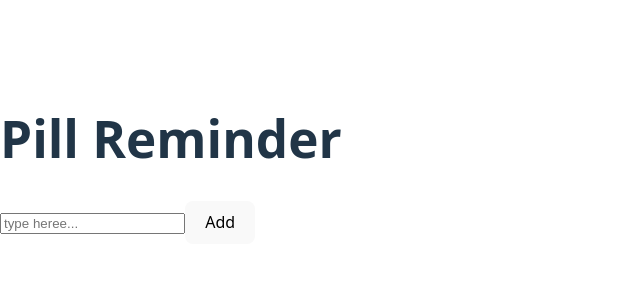
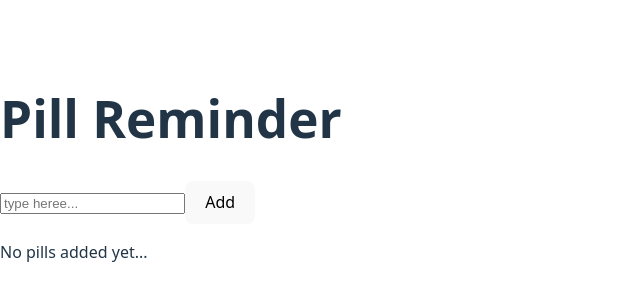
Before and after one commit to pamplonajp45-eng/Pill_reminder, a React (Vite) app: page / in a window 1280 px wide. Shown: the part 232-532 px from the top of the page, without its empty margins (0-640 px from the left). Built offline with nearby package versions, Linux system fonts and the light colour scheme.

Commit message:
with localStorage

```diff
--- a/src/App.jsx
+++ b/src/App.jsx
@@ -1,29 +1,38 @@
-import { useState } from "react";
-
+import { useState, useEffect } from "react";
 import PillInput from "./PillInput";
 import PillList from "./PillList";
 
 export default function App() {
-  const [pills, setPills] = useState ([]);
+const [pills, setPills] = useState(() => {
+    const saved = localStorage.getItem("pills");
+    return saved ? JSON.parse(saved) : [];
+  });
 
-  function addPill(pill) {
+useEffect(() => {
+  localStorage.setItem("pills", JSON.stringify(pills));
+  }, [pills]);
+
+function addPill(pill) {
     setPills(prev => [...prev, pill]);
   }
 
-  function deletePill(index) {
+function deletePill(index) {
     setPills(prev => prev.filter((_,i) => i !== index));
   }
 
-  return (
+return (
     <div>
       <h1>Pill Reminder</h1>
 
 
       <PillInput
         onAdd={addPill}  />
-      <PillList
+        {pills.length === 0 ? (
+          <p>No pills added yet...</p>
+        ):(<PillList
         pills={pills}
-        onDelete={deletePill} />
+        onDelete={deletePill} />)}
+
     </div>
   );
 }
--- a/src/PillInput.jsx
+++ b/src/PillInput.jsx
@@ -16,6 +16,7 @@ export default function PillInput({onAdd}) {
         placeholder="type heree..."
         value={pillName}
         onChange={(e) => setPillName(e.target.value)}
+        onKeyPress={(e) => e.key === 'Enter' && handleAdd()}
       />
       <button onClick={handleAdd}>Add</button>
     </div>
```
